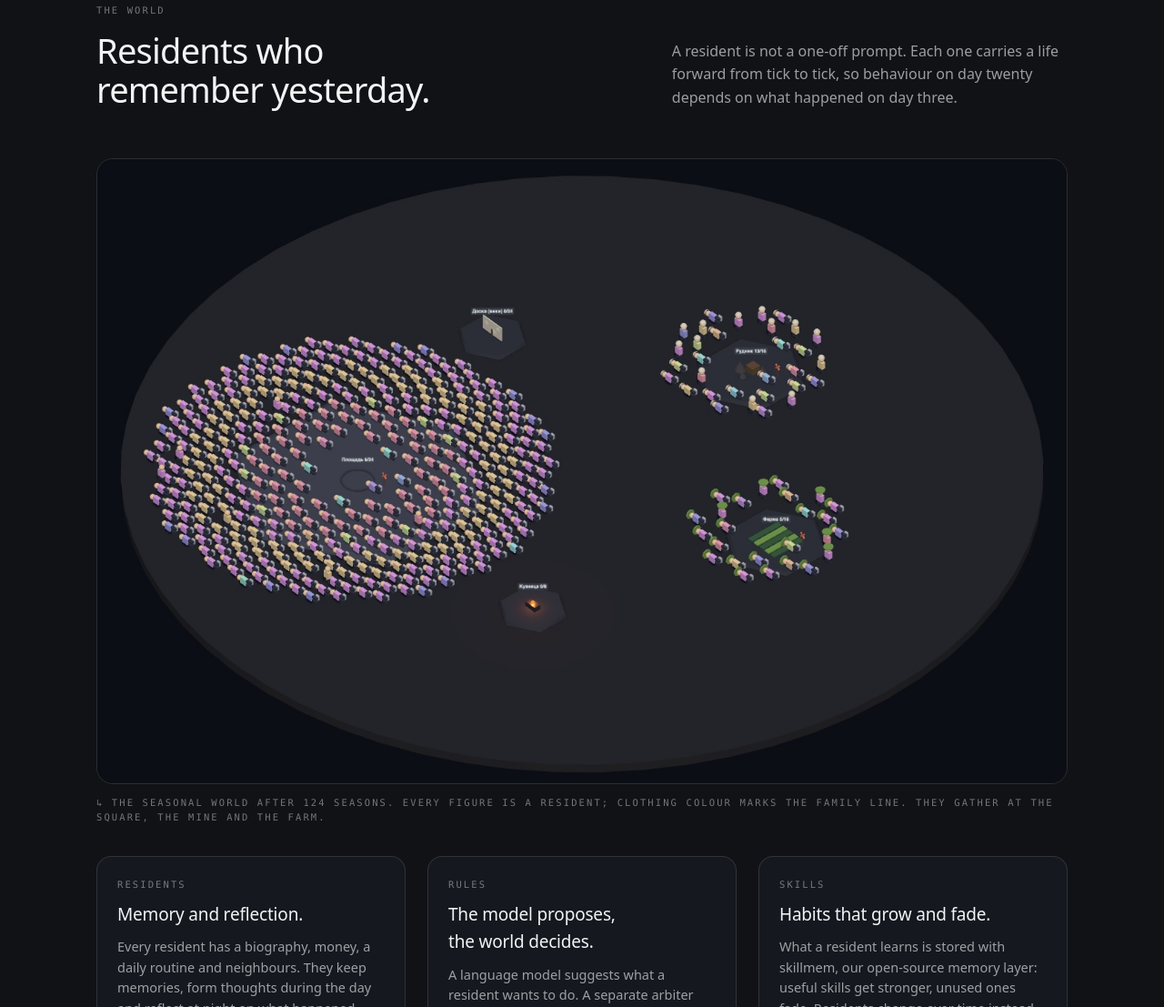
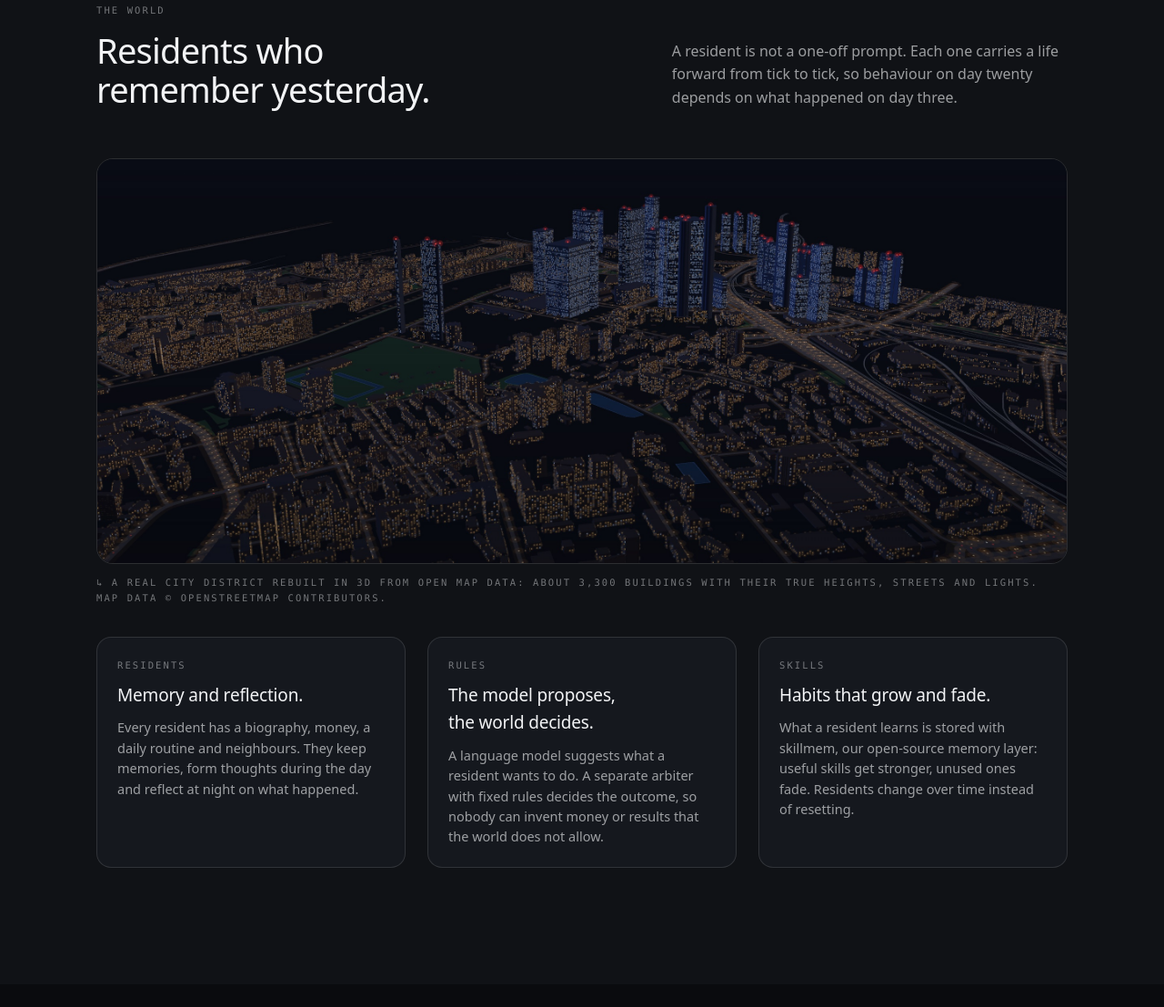
Before and after one commit to liza-studio/lizastudio.net, a plain HTML site: page agentarium.html in a window 1280 px wide. Shown: the part 1479-2586 px from the top of the page at 91% size. Drawn offline with Linux system fonts and the light colour scheme.

Commit message:
Agentarium: replace seasonal view with a 3D city district render
Co-Authored-By: Claude Fable 5.2 <noreply@anthropic.com>

```diff
--- a/agentarium.html
+++ b/agentarium.html
@@ -108,8 +108,8 @@
           <p class="section__sub">A resident is not a one-off prompt. Each one carries a life forward from tick to tick, so behaviour on day twenty depends on what happened on day three.</p>
         </header>
         <figure style="margin:0 0 34px">
-          <img src="assets/agentarium-seasons.jpg" alt="Seasonal world of Agentarium: hundreds of resident figures gathered around the square, the mine and the farm" width="1400" height="900" loading="lazy" style="display:block; width:100%; height:auto; border-radius:18px; border:1px solid var(--line)">
-          <figcaption class="mono-label mono-label--muted" style="margin-top:12px; line-height:1.6">↳ The seasonal world after 124 seasons. Every figure is a resident; clothing colour marks the family line. They gather at the square, the mine and the farm.</figcaption>
+          <img src="assets/agentarium-city.jpg" alt="Night 3D view of a city district: a cluster of skyscrapers with lit windows above residential blocks and streets" width="2400" height="1000" loading="lazy" style="display:block; width:100%; height:auto; border-radius:18px; border:1px solid var(--line)">
+          <figcaption class="mono-label mono-label--muted" style="margin-top:12px; line-height:1.6">↳ A real city district rebuilt in 3D from open map data: about 3,300 buildings with their true heights, streets and lights. Map data © OpenStreetMap contributors.</figcaption>
         </figure>
         <div class="grid grid--3 system__cards">
           <article class="info-card">
```
Also changed, not shown: assets/agentarium-city.jpg (added), assets/agentarium-seasons.jpg (deleted).
